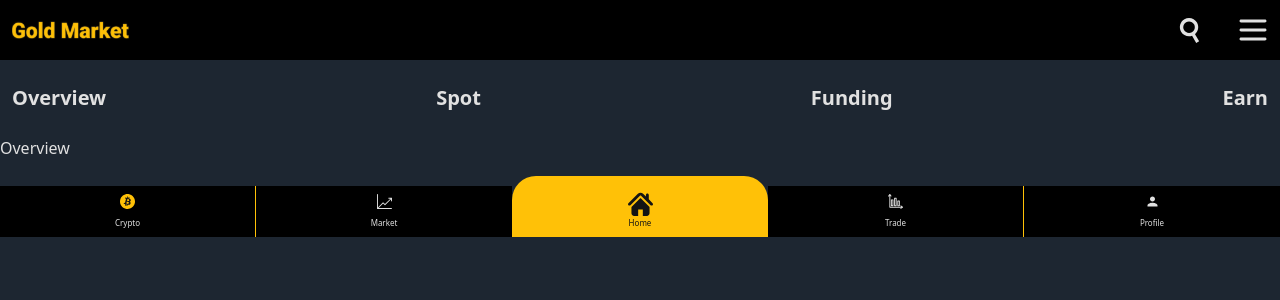
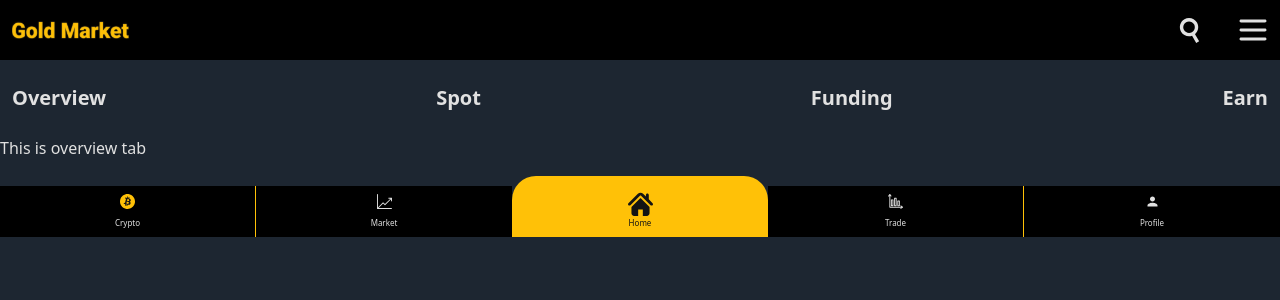
Before and after one commit to Anikcse19/Gold_coin_2, a React (Vite) app: page /manage in a window 1280 px wide. Shown: the top 300 px of the page. Built offline with nearby package versions, Linux system fonts and the light colour scheme.

Commit message:
manage page routing done

```diff
--- /dev/null
+++ b/src/components/Manage/Earn.tsx
@@ -0,0 +1,5 @@
+const Earn = () => {
+  return <div>This is earn tab</div>;
+};
+
+export default Earn;
--- /dev/null
+++ b/src/components/Manage/Funding.tsx
@@ -0,0 +1,5 @@
+const Funding = () => {
+  return <div>This is funding tab</div>;
+};
+
+export default Funding;
--- /dev/null
+++ b/src/components/Manage/Overview.tsx
@@ -0,0 +1,5 @@
+const Overview = () => {
+  return <div>This is overview tab</div>;
+};
+
+export default Overview;
--- /dev/null
+++ b/src/components/Manage/Spot.tsx
@@ -0,0 +1,5 @@
+const Spot = () => {
+  return <div>This is Spot tab</div>;
+};
+
+export default Spot;
--- a/src/pages/Manage/index.tsx
+++ b/src/pages/Manage/index.tsx
@@ -1,7 +1,22 @@
 import React, { useState } from 'react';
 
+import ManageOverview from '../../components/Manage/Overview';
+import ManageSpot from '../../components/Manage/Spot';
+import ManageFunding from '../../components/Manage/Funding';
+import ManageEarn from '../../components/Manage/Earn';
+
+const componentMap: { [key: string]: React.FC } = {
+  ManageOverview,
+  ManageSpot,
+  ManageFunding,
+  ManageEarn,
+};
+
 const Manage = () => {
-  const [currentDynamicComp, setCurrentDynamicComp] = useState('Overview');
+  const [currentDynamicComp, setCurrentDynamicComp] =
+    useState('ManageOverview');
+
+  const CurrentComponent = componentMap[currentDynamicComp];
 
   return (
     <div>
@@ -9,28 +24,28 @@ const Manage = () => {
         <ul className="flex justify-between font-bold text-xl px-3 py-6">
           <li
             onClick={() => {
-              setCurrentDynamicComp('Overview');
+              setCurrentDynamicComp('ManageOverview');
             }}
           >
             Overview
           </li>
           <li
             onClick={() => {
-              setCurrentDynamicComp('Spot');
+              setCurrentDynamicComp('ManageSpot');
             }}
           >
             Spot
           </li>
           <li
             onClick={() => {
-              setCurrentDynamicComp('Funding');
+              setCurrentDynamicComp('ManageFunding');
             }}
           >
             Funding
           </li>
           <li
             onClick={() => {
-              setCurrentDynamicComp('Earn');
+              setCurrentDynamicComp('ManageEarn');
             }}
           >
             Earn
@@ -38,7 +53,9 @@ const Manage = () => {
         </ul>
       </nav>
 
-      <div>{currentDynamicComp}</div>
+      <div>
+        <CurrentComponent />
+      </div>
     </div>
   );
 };
```
